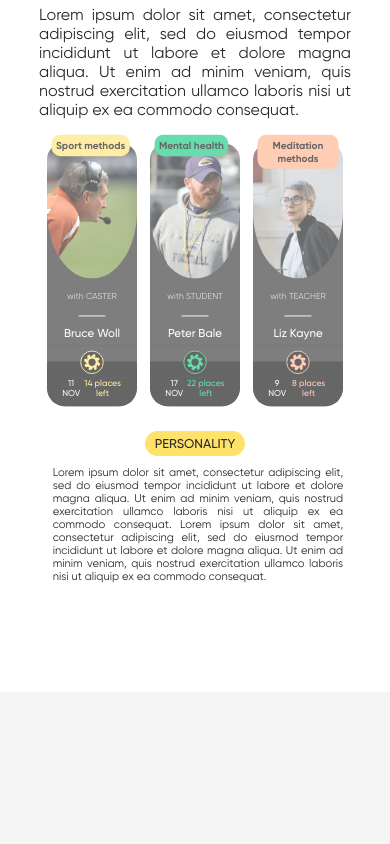
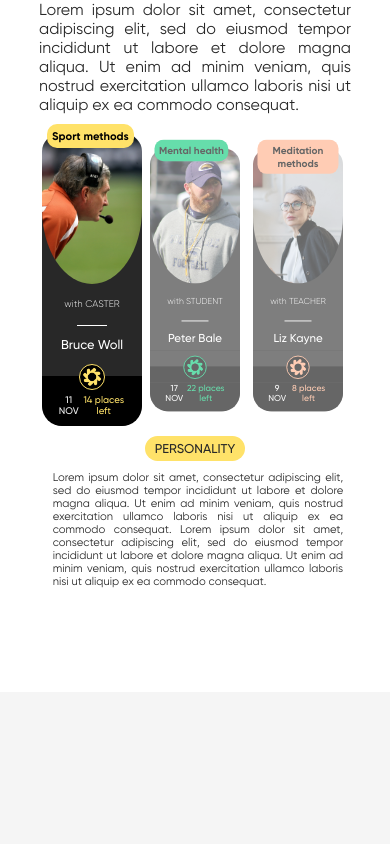
Before and after one commit to ESIEA-Dive/Mindto, a React (Create React App) app in the folder frontend_mindto/: page / in a window 390 px wide. Shown: the part 1840-2684 px from the top of the page. Built offline with nearby package versions, Linux system fonts and the light colour scheme; a web font is replaced by a local one.

Commit message:
Fix animations classes section

```diff
--- a/frontend_mindto/src/container/Course/Course.jsx
+++ b/frontend_mindto/src/container/Course/Course.jsx
@@ -23,19 +23,19 @@ const Course = () => {
       <div className='carroussel'>
         <motion.div
           initial={{
-            opacity: 0.6,
-            scale: 0.9,
-          }}
-          whileHover={{
-            scale: 1,
-            opacity: 1,
-            transition: { duration: 0.5 },
-          }}
-          whileTap={{
             scale: 1,
             opacity: 1
           }}
-          whileInView={{ opacity: 0.6 }}
+          animate={
+            status == 0 ? {
+              opacity: 1,
+              scale: 1,
+              transition: { duration: 0.5 }
+            } : {
+              opacity: 0.6,
+              scale: 0.9,
+            }
+          }
           onClick={() => setStatus(0)}
           onHoverStart={() => setStatus(0)}
         >
@@ -54,16 +54,16 @@ const Course = () => {
             opacity: 0.6,
             scale: 0.9,
           }}
-          whileHover={{
-            scale: 1,
-            opacity: 1,
-            transition: { duration: 0.5 },
-          }}
-          whileTap={{
-            scale: 1,
-            opacity: 1
-          }}
-          whileInView={{ opacity: 0.6 }}
+          animate={
+            status == 1 ? {
+              opacity: 1,
+              scale: 1,
+              transition: { duration: 0.5 }
+            } : {
+              opacity: 0.6,
+              scale: 0.9,
+            }
+          }
           onClick={() => setStatus(1)}
           onHoverStart={() => setStatus(1)}
         >
@@ -81,16 +81,16 @@ const Course = () => {
             opacity: 0.6,
             scale: 0.9,
           }}
-          whileHover={{
-            scale: 1,
-            opacity: 1,
-            transition: { duration: 0.5 },
-          }}
-          whileTap={{
-            scale: 1,
-            opacity: 1
-          }}
-          whileInView={{ opacity: 0.6 }}
+          animate={
+            status == 2 ? {
+              opacity: 1,
+              scale: 1,
+              transition: { duration: 0.5 }
+            } : {
+              opacity: 0.6,
+              scale: 0.9,
+            }
+          }
           onClick={() => setStatus(2)}
           onHoverStart={() => setStatus(2)}
         >
--- a/frontend_mindto/src/container/Course/Course.scss
+++ b/frontend_mindto/src/container/Course/Course.scss
@@ -36,7 +36,7 @@
         justify-content: space-evenly;
         flex-direction: row;
         @media only screen and (max-width: 900px) {
-            margin-top: 10px;
+            margin-top: 20px;
         }
     }
     .class-description {
```
